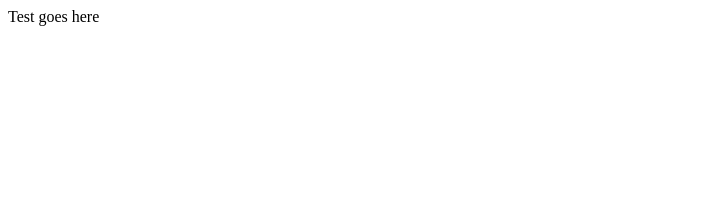
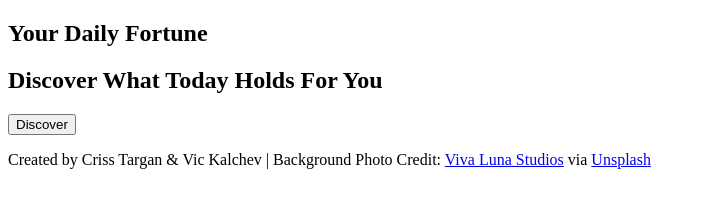
Before and after one commit to vickalchev/mixed-messages, a plain HTML site: page index.html in a window 1280 px wide. Shown: the whole page, without its empty margins (0-705 px from the left). Drawn offline with Linux system fonts and the light colour scheme.

Commit message:
Update to HTM Structure

```diff
--- a/index.html
+++ b/index.html
@@ -5,9 +5,21 @@
     <meta http-equiv="X-UA-Compatible" content="IE=edge" />
     <meta name="viewport" content="width=device-width, initial-scale=1.0" />
     <script type="text/javascript" src="./app.js"></script>
-    <title>Horoscope Stars</title>
+    <title>Discover Your Daily Fortune</title>
   </head>
   <body>
-    Test goes here
+    <section class="card">
+      <h1>Your Daily Fortune</h1>
+      <h2>Discover What Today Holds For You</h2>
+      <button class="btn" type="button">Discover</button>
+      <div id="quote"></div>
+    </section>
+    <footer>
+      <p>
+        Created by Criss Targan & Vic Kalchev | Background Photo Credit:
+        <a href="https://unsplash.com/@vivalunastudios">Viva Luna Studios</a>
+        via <a href="https://unsplash.com/">Unsplash</a>
+      </p>
+    </footer>
   </body>
 </html>
```
Also changed, not shown: 1 other file.
